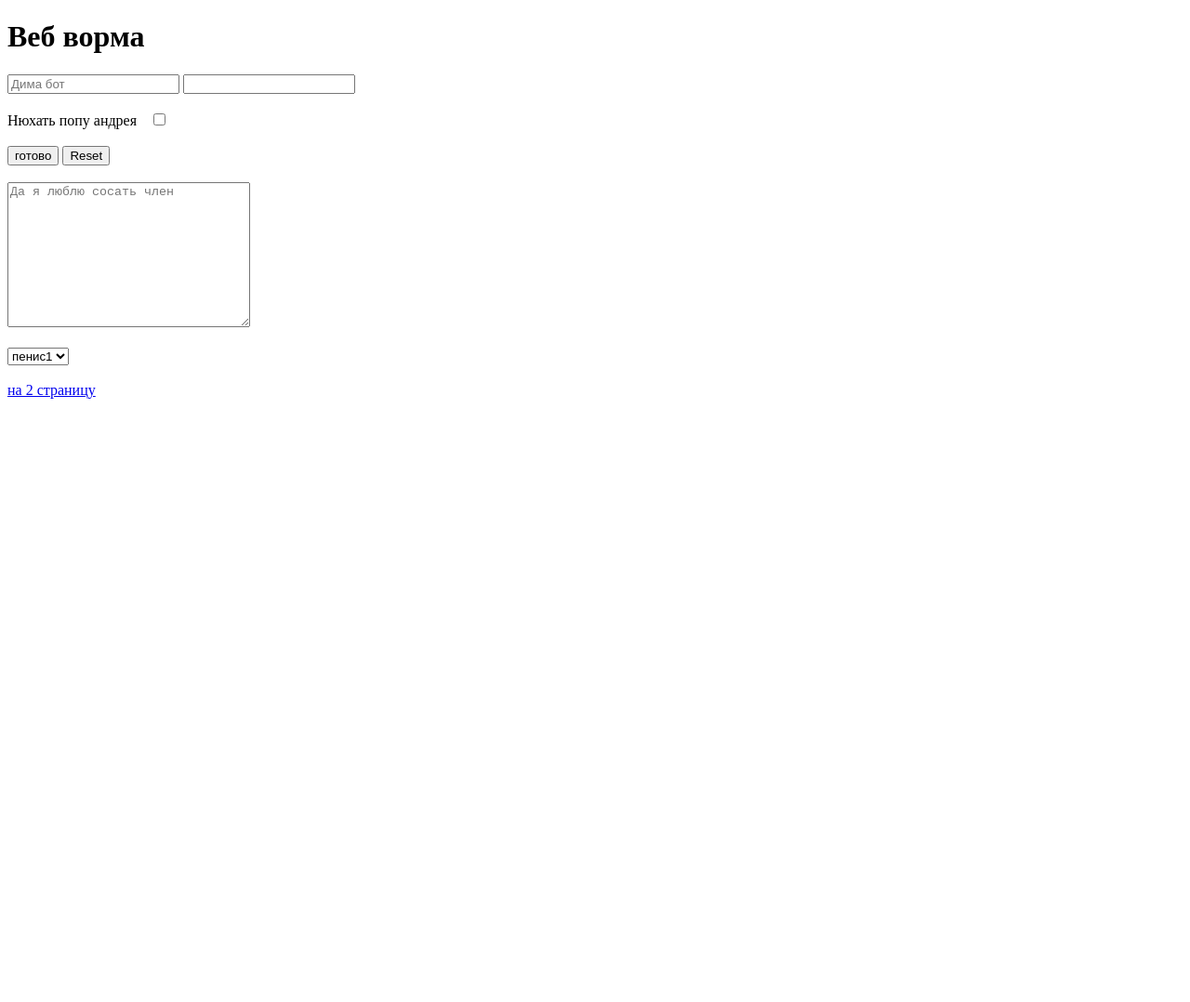
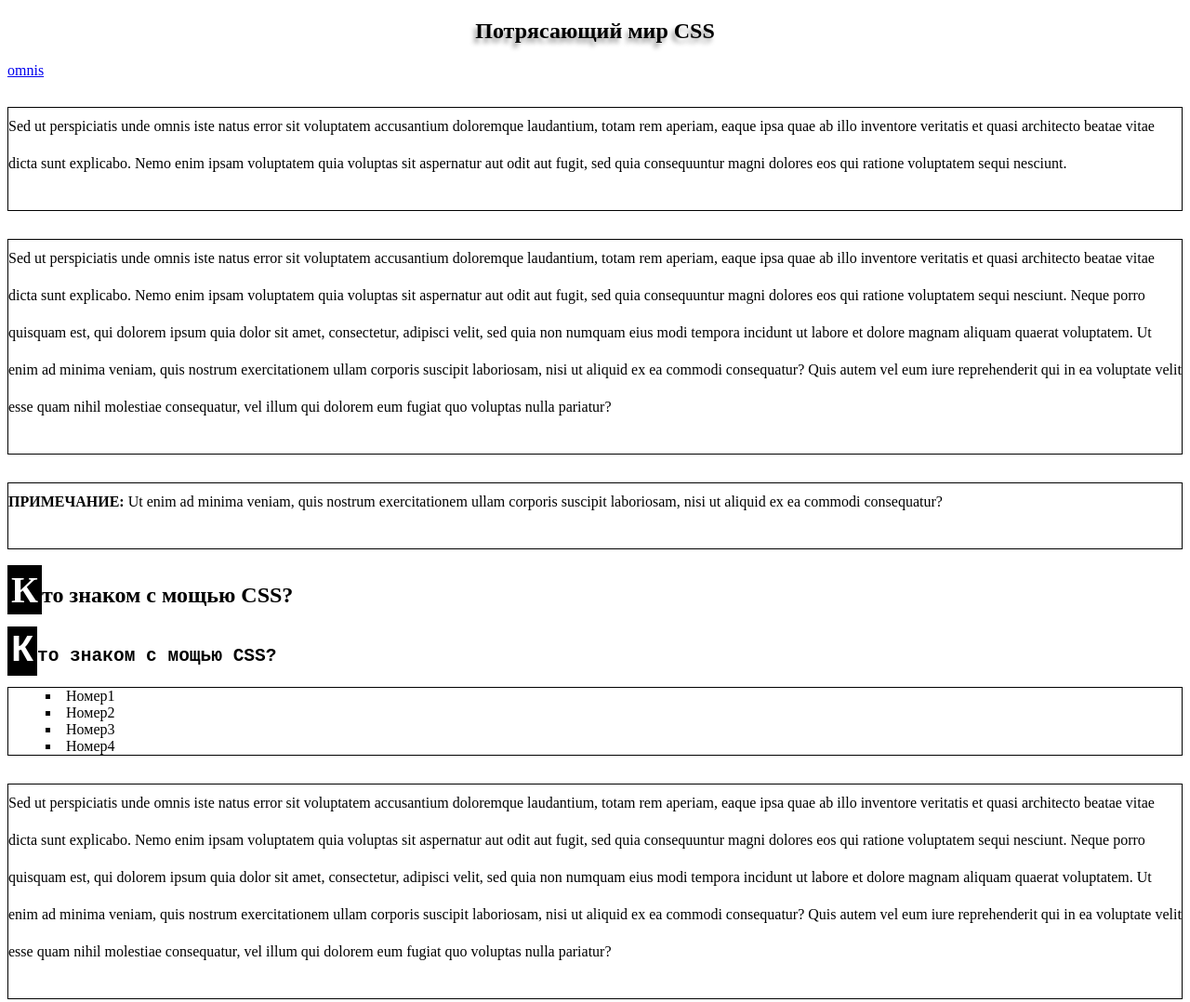
Before and after one commit to Certer001/learning, a plain HTML site: page index.html in a window 1280 px wide. Shown: the top 1078 px of the page at 93% size. Before the commit the page ends 800 px from the top, so only its background shows below. Drawn offline with Linux system fonts and the light colour scheme.

Commit message:
lesson 13

```diff
--- /dev/null
+++ b/css/reset.css
@@ -0,0 +1,32 @@
+html, body, div, span, object, iframe, h1, h2, h3, h4, h5, h6, p, blockquote, pre,
+a, abbr, acronym, address, big, cite, code, del, dfn, em, img, ins, kbd, q, s, samp,
+small, strike, strong, sub, sup, tt, var, b, u, i, center, dl, dt, dd, ol, ul, li,
+fieldset, form, label, legend, table, caption, tbody, tfoot, thead, tr, th, td,
+article, aside, canvas, details, embed, figure, figcaption, footer, header, hgroup,
+menu, nav, output, ruby, section, summary, time, mark, audio, video {
+	margin: 0;
+	padding: 0;
+	border: 0;
+	font-size: 100%;
+	vertical-align: baseline;
+}
+article, aside, details, figcaption, figure, footer, header, hgroup, menu, nav,
+section {
+	display: block;
+}
+
+body {
+	line-height: 1.2;
+}
+ol {
+	padding-left: 1.4em;
+	list-style: decimal;
+}
+ul {
+	padding-left: 1.4em;
+	list-style: square;
+}
+table {
+	border-collapse: collapse;
+	border-spacing: 0;
+}
--- /dev/null
+++ b/css/style.css
@@ -0,0 +1,28 @@
+h1{
+    text-shadow: -3px 5px 5px #999;  /* горизонталь, вертикаль, размытость, цвет */
+    text-align: center;
+}
+
+p{
+    line-height: 40px;
+    /* text-align: center; */
+    /* text-indent: 25px; */
+    border: 1px solid black;
+    margin-top: 30px;
+    padding-bottom: 30px;
+}
+
+h2::first-letter{
+    font-size: 40px;
+    font-weight: bold;
+    background: #000;
+    color: #fff;
+    padding: 4px;
+}
+
+ol{
+    list-style-type: square;
+    list-style-position: inside;
+    border: 1px solid black;
+    /* list-style-image: url(../img/banner.png); */
+}
--- a/index.html
+++ b/index.html
@@ -4,35 +4,38 @@
     <meta charset="UTF-8">
     <meta http-equiv="X-UA-Compatible" content="IE=edge">
     <meta name="viewport" content="width=device-width, initial-scale=1.0">
+    <!-- <link rel="stylesheet" type="text/css" href="css/reset.css"> -->
+    <link rel="stylesheet" href="css/style.css">
     <title>Document</title>
 </head>
 <body>
-    <h1>Веб ворма</h1>
+    <article>
+		<h1>Потрясающий мир CSS</h1>
+		<a href="/">omnis</a>
+		<p>Sed ut perspiciatis unde omnis iste natus error sit voluptatem accusantium doloremque laudantium, totam rem aperiam, eaque ipsa quae ab illo inventore veritatis et quasi architecto beatae vitae dicta sunt explicabo. Nemo enim ipsam voluptatem quia voluptas sit aspernatur aut odit aut fugit, sed quia consequuntur magni dolores eos qui ratione voluptatem sequi nesciunt. </p>
+		<p>Sed ut perspiciatis unde omnis iste natus error sit voluptatem accusantium doloremque laudantium, totam rem aperiam, eaque ipsa quae ab illo inventore veritatis et quasi architecto beatae vitae dicta sunt explicabo. Nemo enim ipsam voluptatem quia voluptas sit aspernatur aut odit aut fugit, sed quia consequuntur magni dolores eos qui ratione voluptatem sequi nesciunt. Neque porro quisquam est, qui dolorem ipsum quia dolor sit amet, consectetur, adipisci velit, sed quia non numquam eius modi tempora incidunt ut labore et dolore magnam aliquam quaerat voluptatem. Ut enim ad minima veniam, quis nostrum exercitationem ullam corporis suscipit laboriosam, nisi ut aliquid ex ea commodi consequatur? Quis autem vel eum iure reprehenderit qui in ea voluptate velit esse quam nihil molestiae consequatur, vel illum qui dolorem eum fugiat quo voluptas nulla pariatur?</p>
+		<p><strong>ПРИМЕЧАНИЕ:</strong> Ut enim ad minima veniam, quis nostrum exercitationem ullam corporis suscipit laboriosam, nisi ut aliquid ex ea commodi consequatur? </p>
 
-    <form action="/" method="/">
-        <input type="text" name="nameperson" maxlength="10" placeholder="Дима бот">
-        <input type="password" name="passperson" maxlength="25">
-        <br>
-        <br>
-        <label for="andrey"><span style="margin-right: 10px;">Нюхать попу андрея</span></label>
-        <input id="andrey" type="checkbox">
-        <br>
-        <br>
-        <input type="submit" value="готово">
-        <input type="reset">
-        <br>
-        <br>
-        <textarea name="area" id="textareapon" cols="30" rows="10" placeholder="Да я люблю сосать член"></textarea>
-        <br>
-        <br>
-        <select name="slelected" id="testselect">
-            <option>пенис1</option>
-            <option>пенис2</option>
-            <option>пенис3</option>
-            <option>пенис4</option>
-        </select>
-    </form>
-    <br>
-    <a href="page.html">на 2 страницу</a>
+		<h2>Кто знаком с мощью CSS?</h2>
+		<pre><h2>Кто знаком с мощью CSS?</h2></pre>
+
+		<ol>
+			<li>Номер1</li>
+			<li>Номер2</li>
+			<li>Номер3</li>
+			<li>Номер4</li>
+		</ol>
+
+		<p>Sed ut perspiciatis unde omnis iste natus error sit voluptatem accusantium doloremque laudantium, totam rem aperiam, eaque ipsa quae ab illo inventore veritatis et quasi architecto beatae vitae dicta sunt explicabo. Nemo enim ipsam voluptatem quia voluptas sit aspernatur aut odit aut fugit, sed quia consequuntur magni dolores eos qui ratione voluptatem sequi nesciunt. Neque porro quisquam est, qui dolorem ipsum quia dolor sit amet, consectetur, adipisci velit, sed quia non numquam eius modi tempora incidunt ut labore et dolore magnam aliquam quaerat voluptatem. Ut enim ad minima veniam, quis nostrum exercitationem ullam corporis suscipit laboriosam, nisi ut aliquid ex ea commodi consequatur? Quis autem vel eum iure reprehenderit qui in ea voluptate velit esse quam nihil molestiae consequatur, vel illum qui dolorem eum fugiat quo voluptas nulla pariatur?</p>
+		<p><strong>ПРИМЕЧАНИЕ:</strong> Ut enim ad minima veniam, quis nostrum exercitationem ullam corporis suscipit laboriosam, nisi ut aliquid ex ea commodi consequatur? </p>
+
+		<h3>Не я!</h3>
+
+		<p>Sed ut perspiciatis unde omnis iste natus error sit voluptatem accusantium doloremque laudantium, totam rem aperiam, eaque ipsa quae ab illo inventore veritatis et quasi architecto beatae vitae dicta sunt explicabo. Nemo enim ipsam voluptatem quia voluptas sit aspernatur aut odit aut fugit, sed quia consequuntur magni dolores eos qui ratione voluptatem sequi nesciunt. Neque porro quisquam est, <span>qui dolorem ipsum</span> quia dolor sit amet, consectetur, adipisci velit, sed quia non numquam eius modi tempora incidunt ut labore et dolore magnam aliquam quaerat voluptatem. Ut enim ad minima veniam, quis nostrum exercitationem ullam corporis suscipit laboriosam, nisi ut aliquid ex ea commodi consequatur? Quis autem vel eum iure reprehenderit qui in ea voluptate velit esse quam nihil molestiae consequatur, vel illum qui dolorem eum fugiat quo voluptas nulla pariatur?</p>
+
+		<h3>Никто!</h3>
+
+		<p>Sed ut perspiciatis unde omnis iste natus error sit voluptatem accusantium doloremque laudantium, totam rem aperiam, eaque ipsa quae ab illo inventore veritatis et quasi architecto beatae vitae dicta sunt explicabo. Nemo enim ipsam voluptatem quia voluptas sit aspernatur aut odit aut fugit, sed quia consequuntur magni dolores eos qui ratione voluptatem sequi nesciunt. Neque porro quisquam est, qui dolorem ipsum quia dolor sit amet, consectetur, adipisci velit, sed quia non numquam eius modi tempora incidunt ut labore et dolore magnam aliquam quaerat voluptatem. Ut enim ad minima veniam, quis nostrum exercitationem ullam corporis suscipit laboriosam, nisi ut aliquid ex ea commodi consequatur? Quis autem vel eum iure reprehenderit qui in ea voluptate velit esse quam nihil molestiae consequatur, vel illum qui dolorem eum fugiat quo voluptas nulla pariatur?</p>
+	</article>
 </body>
 </html>
```
Also changed, not shown: page.html (+4 -0 lines), img/banner.png (added), img/bg_page.png (added).
